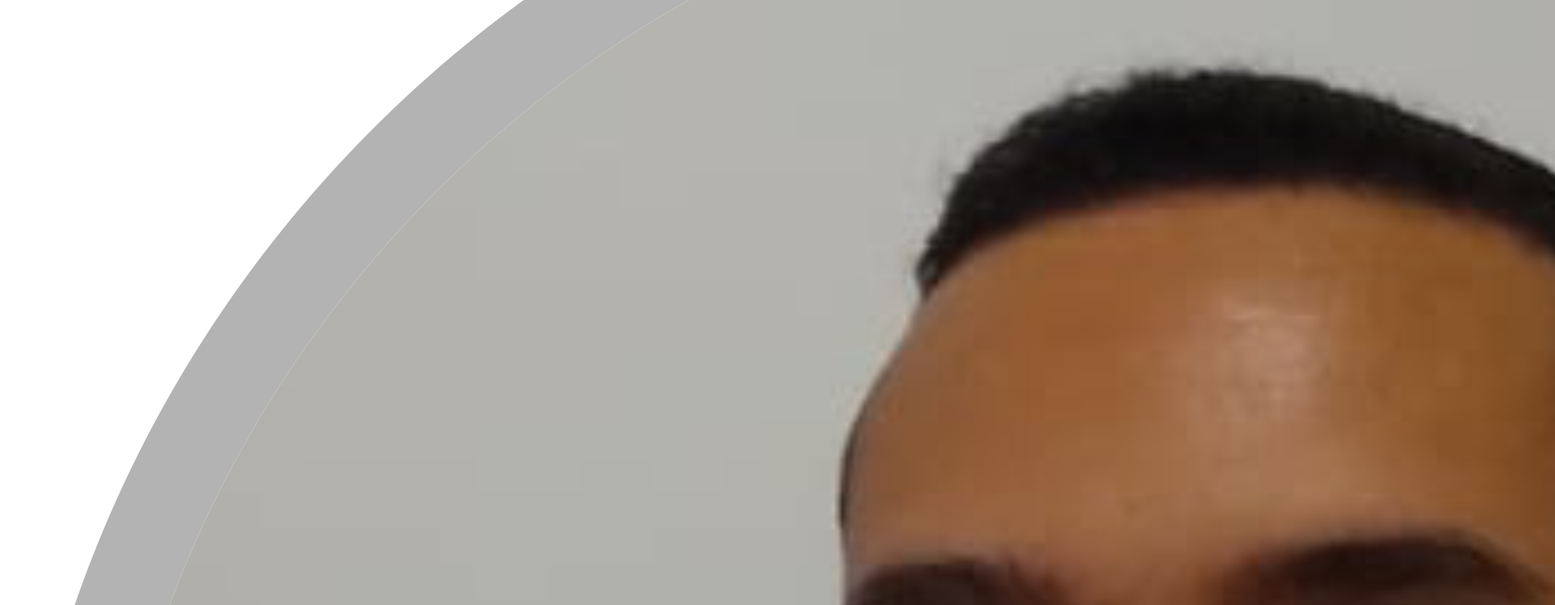
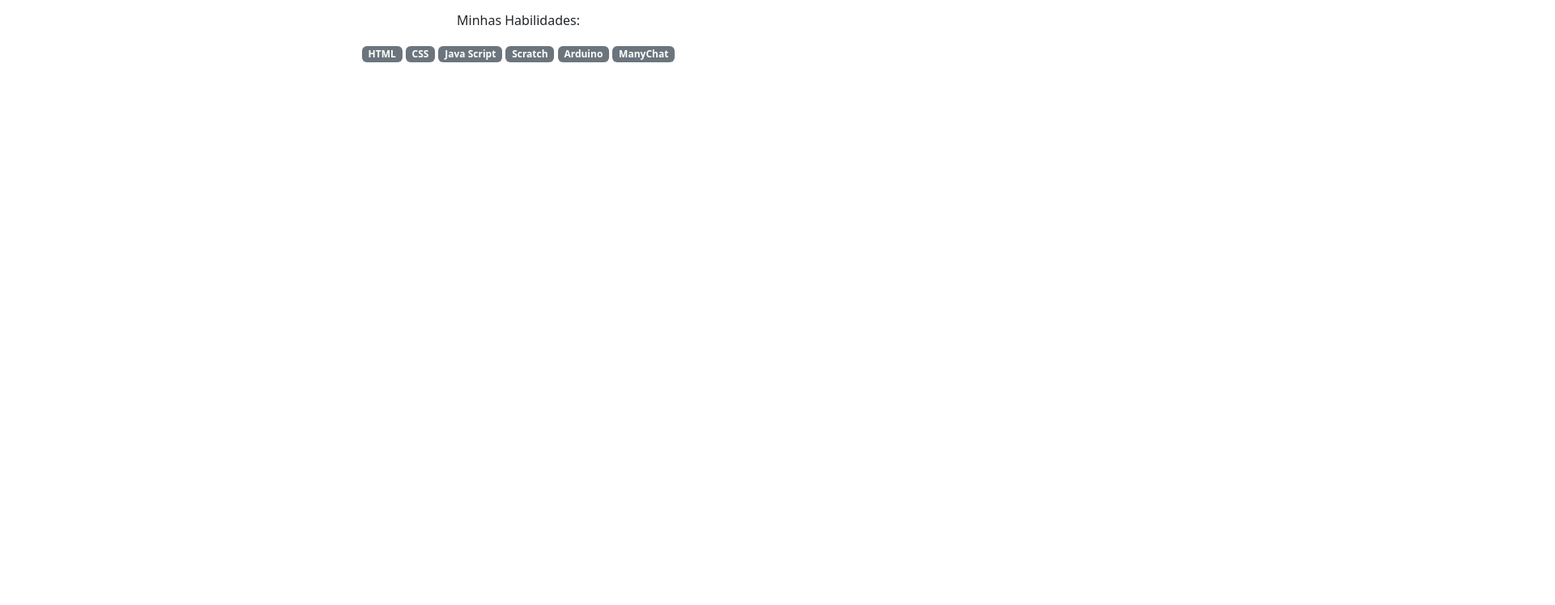
Before and after one commit to ProfPedroHZ/Meu-Portifolio, a plain HTML site: page index.html in a window 1280 px wide. Shown: the part 303-1051 px from the top of the page at 81% size, 1920 px wide, since content can reach past the window. After the commit the page ends 800 px from the top, so only its background shows below. Drawn offline with nearby package versions, Linux system fonts and the light colour scheme.

Commit message:
Configurando Bootstrap

```diff
--- a/index.html
+++ b/index.html
@@ -4,13 +4,14 @@
 <head>
     <meta charset="UTF-8">
     <meta name="viewport" content="width=device-width, initial-scale=1.0">
+    <link href="https://cdn.jsdelivr.net/npm/bootstrap@5.3.3/dist/css/bootstrap.min.css" rel="stylesheet" integrity="sha384-QWTKZyjpPEjISv5WaRU9OFeRpok6YctnYmDr5pNlyT2bRjXh0JMhjY6hW+ALEwIH"  crossorigin="anonymous"  />
     <title>Meu Portifólio</title>
 </head>
 
 <body>
-    <header class="container">
-        <img src="/assets/perfil.jpg" alt="Minha foto de perfil">
-        <p>Olá, meu nome é Pedroh Zamboni_</p>
+    <header class="container text-center">
+        <img src="/assets/perfil.jpg" alt="Minha foto de perfil" class="rounded-circle" width="150" height="150">
+        <p class="lead">Olá, meu nome é Pedroh Zamboni_</p>
         <h1>Eu sou Gestor de Automações</h1>
         <p>Sou professor de Programação e Robótica nas escolas da rede estadual do Paraná.
             Atualmente estou cursando a faculdade de ADS (Análise e Desenvolvimento de Sistemas),
@@ -18,14 +19,21 @@
         </p>
         <p>Minhas Habilidades:</p>
         <div>
-            <p>HTML</p>
-            <p>CSS</p>
-            <p>Java Script</p>
-            <p>Scratch</p>
-            <p>Arduino</p>
-            <p>ManyChat</p>
+            <p class="badge bg-secondary">HTML</p>
+            <p class="badge bg-secondary">CSS</p>
+            <p class="badge bg-secondary">Java Script</p>
+            <p class="badge bg-secondary">Scratch</p>
+            <p class="badge bg-secondary">Arduino</p>
+            <p class="badge bg-secondary">ManyChat</p>
         </div>
     </header>
+
+    <script
+    src="https://cdn.jsdelivr.net/npm/bootstrap@5.3.3/dist/js/bootstrap.bundle.min.js"
+    integrity="sha384-YvpcrYf0tY3lHB60NNkmXc5s9fDVZLESaAA55NDzOxhy9GkcIdslK1eN7N6jIeHz"
+    crossorigin="anonymous"
+  ></script>
+
 </body>
 
 </html>
```
